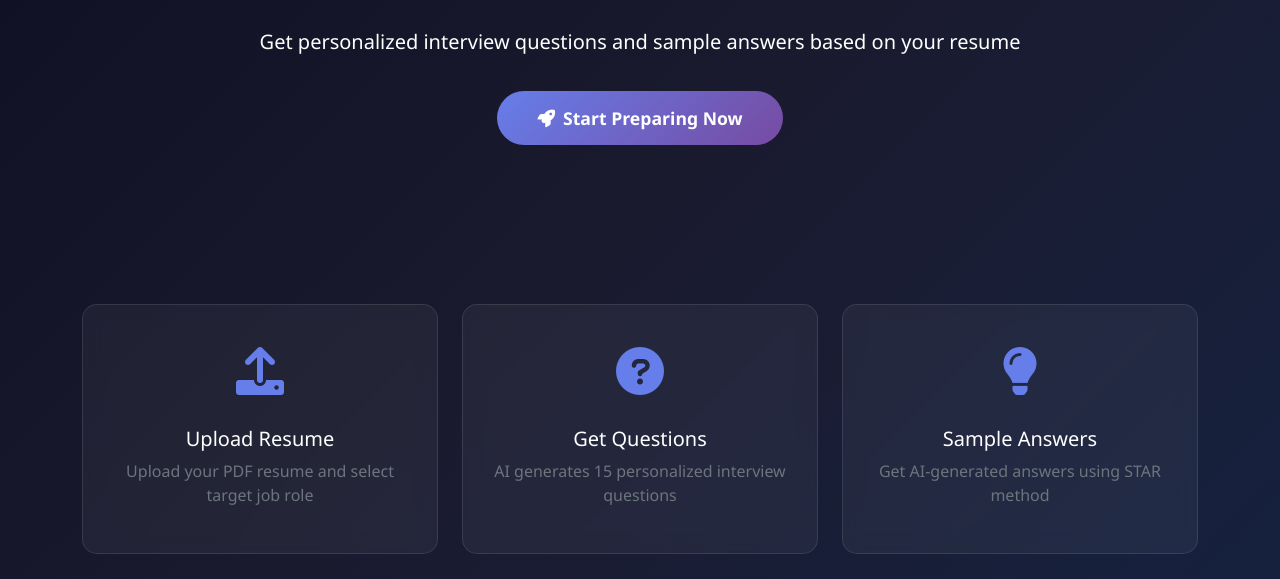
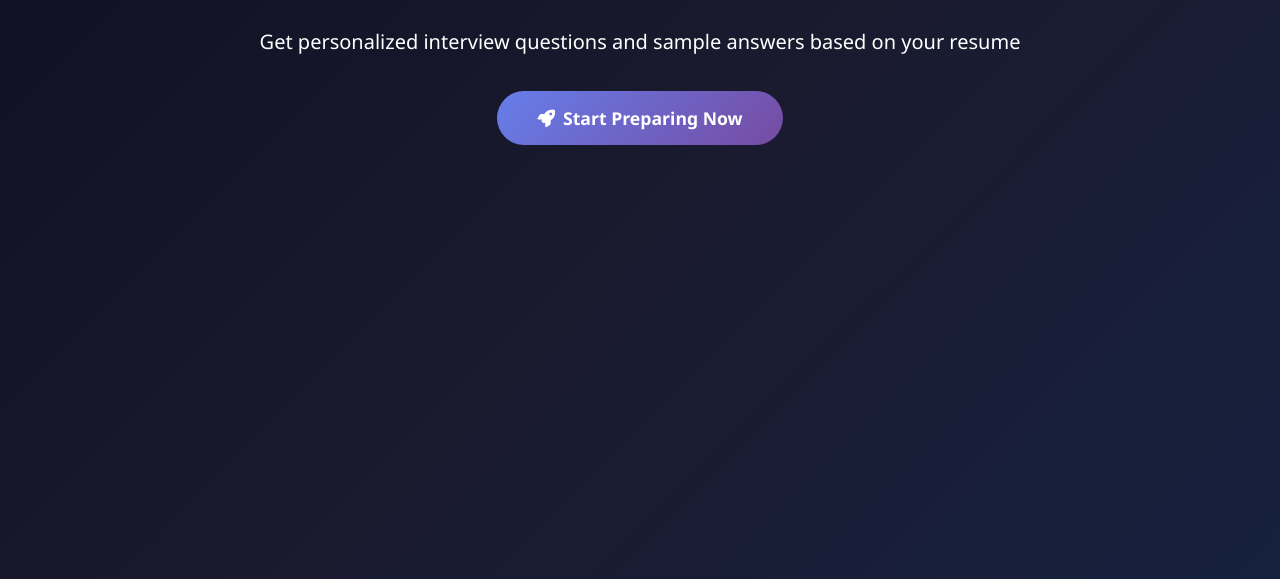
Before and after one commit to Pranjallshinde/CVGuru.Ai, a plain HTML site: page templates/front.html in a window 1280 px wide. Shown: the part 221-800 px from the top of the page. Drawn offline with nearby package versions, Linux system fonts and the light colour scheme.

Commit message:
Update front.html

```diff
--- a/templates/front.html
+++ b/templates/front.html
@@ -87,33 +87,7 @@
             </a>
         </div>
 
-        <div class="row g-4 mt-5">
-            <div class="col-md-4">
-                <div class="feature-card">
-                    <div class="feature-icon">
-                        <i class="fas fa-upload"></i>
-                    </div>
-                    <h5>Upload Resume</h5>
-                    <p class="text-muted">Upload your PDF resume and select target job role</p>
-                </div>
-            </div>
-            <div class="col-md-4">
-                <div class="feature-card">
-                    <div class="feature-icon">
-                        <i class="fas fa-question-circle"></i>
-                    </div>
-                    <h5>Get Questions</h5>
-                    <p class="text-muted">AI generates 15 personalized interview questions</p>
-                </div>
-            </div>
-            <div class="col-md-4">
-                <div class="feature-card">
-                    <div class="feature-icon">
-                        <i class="fas fa-lightbulb"></i>
-                    </div>
-                    <h5>Sample Answers</h5>
-                    <p class="text-muted">Get AI-generated answers using STAR method</p>
-                </div>
+
             </div>
         </div>
     </div>
```
